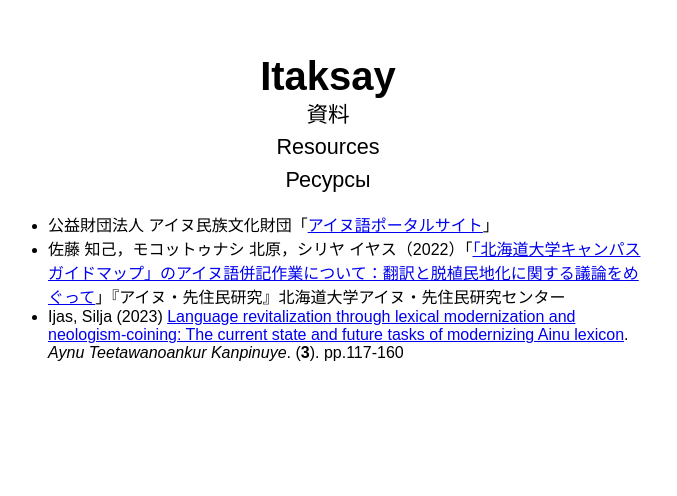
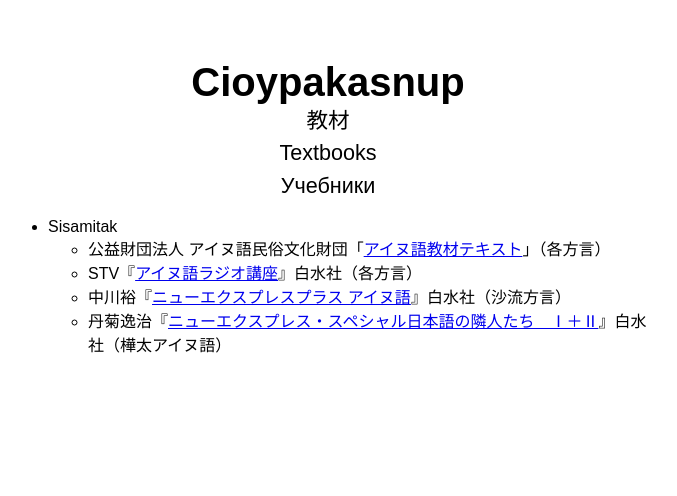
Before and after one commit to mkpoli/ainu, a SvelteKit app: page / in a window 1280 px wide. Shown: the part 3384-3880 px from the top of the page, without its empty margins (312-989 px from the left). Built offline with nearby package versions, Linux system fonts and the light colour scheme.

Commit message:
Add Textbooks

```diff
--- a/src/routes/+page.svelte
+++ b/src/routes/+page.svelte
@@ -207,6 +207,42 @@
 				>
 					利用者:Mkpoli/アイヌ語語彙頻度表 - ウィクショナリー日本語版
 				</a>
+			</li>
+		</ul>
+	</section>
+	<section id="textbooks">
+		<h2>{$t('Cioypakasnup')}</h2>
+		<div role="doc-subtitle" lang="ja">
+			<span lang="ja">教材</span>
+			<span lang="en">Textbooks</span>
+			<span lang="ru">Учебники</span>
+		</div>
+		<ul>
+			<li>
+				Sisamitak
+				<ul lang="ja">
+					<li>
+						公益財団法人 アイヌ語民俗文化財団「<a
+							href="https://www.ff-ainu.or.jp/web/potal_site/details/post.html"
+							target="_blank">アイヌ語教材テキスト</a
+						>」（各方言）
+					</li>
+					<li>
+						STV『<a href="https://www.stv.jp/radio/ainugo/index.html" target="_blank"
+							>アイヌ語ラジオ講座</a
+						>』白水社（各方言）
+					</li>
+					<li>
+						中川裕『<a href="https://www.hakusuisha.co.jp/book/b584600.html" target="_blank"
+							>ニューエクスプレスプラス アイヌ語</a
+						>』白水社（沙流方言）
+					</li>
+					<li>
+						丹菊逸治『<a href="https://www.hakusuisha.co.jp/book/b592865.html" target="_blank"
+							>ニューエクスプレス・スペシャル日本語の隣人たち　Ⅰ＋Ⅱ</a
+						>』白水社（樺太アイヌ語）
+					</li>
+				</ul>
 			</li>
 		</ul>
 	</section>
```
